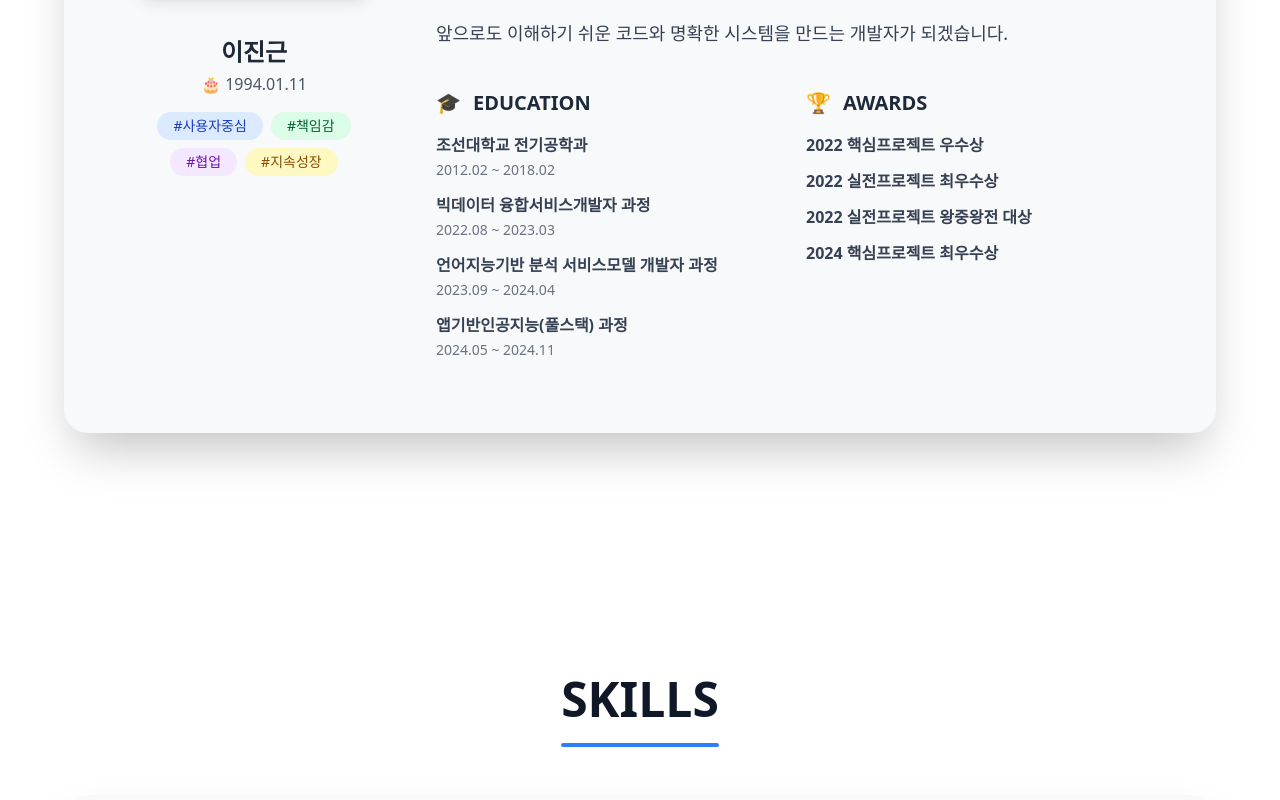
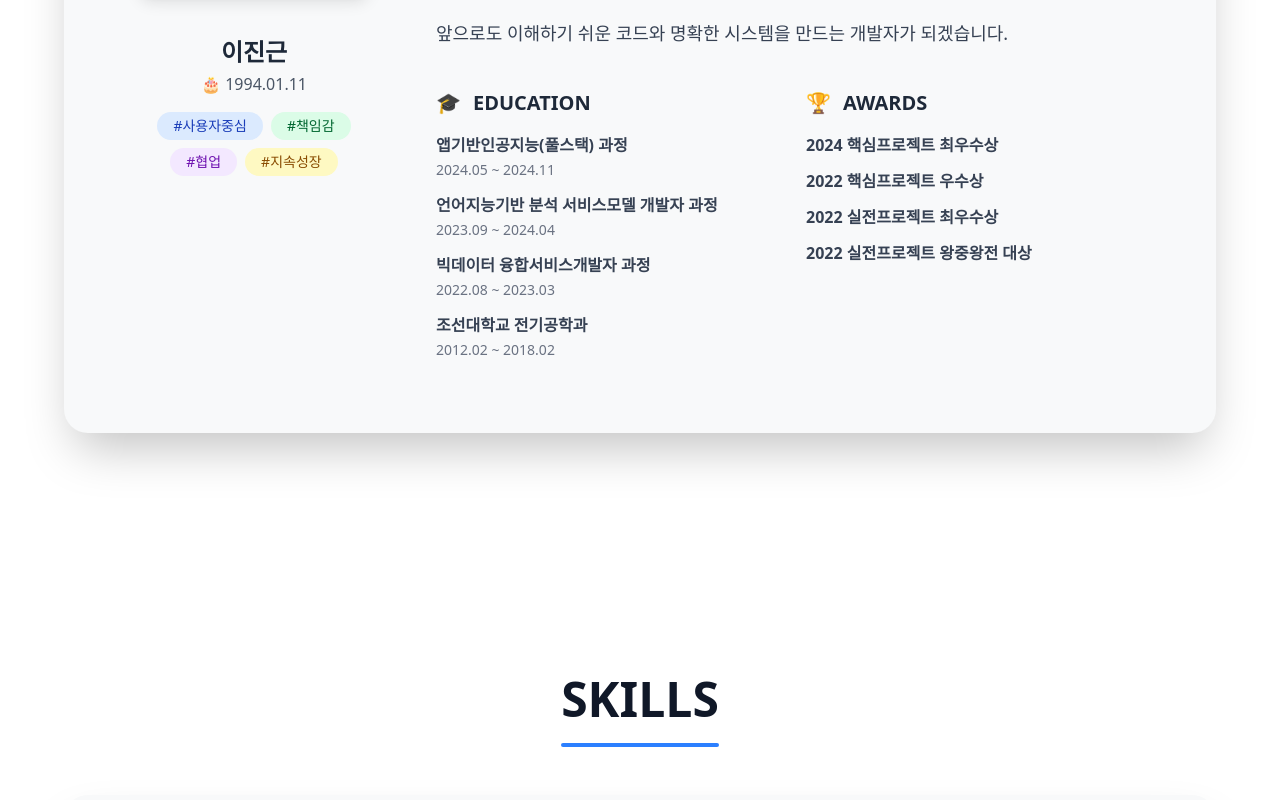
Before and after one commit to jingeunlee4559/myportfolio, a React (Vite) app: page / in a window 1280 px wide. Shown: the part 1300-2100 px from the top of the page. Built offline with nearby package versions, Linux system fonts and the light colour scheme.

Commit message:
어바웃 끝화면 수정

```diff
--- a/src/pages/About.jsx
+++ b/src/pages/About.jsx
@@ -5,19 +5,25 @@ const About = () => {
   return (
     // 'min-h-screen' 클래스를 제거하여 About 섹션이 내용에 따라 높이를 가지도록 수정합니다.
     // 'w-full flex flex-col items-center justify-center'는 내부 콘텐츠를 중앙 정렬합니다.
-    <div  id="about"
-    className="w-full flex flex-col items-center justify-center bg-white py-16 px-4 sm:px-6 lg:px-8">
+    <div
+      id="about"
+      className="w-full flex flex-col items-center justify-center bg-white py-16 px-4 sm:px-6 lg:px-8"
+    >
       {/* 제목 - ABOUT ME */}
-   <h2 className="text-4xl md:text-5xl font-extrabold text-gray-900 text-center mb-12">
-  <span className="inline-block relative pb-6"> {/* 새로운 span */}
-    ABOUT ME
-    <span className="absolute bottom-0 left-0 w-full h-1 bg-blue-500 rounded-full"></span>
-  </span>
-</h2>
+      <h2 className="text-4xl md:text-5xl font-extrabold text-gray-900 text-center mb-12">
+        <span className="inline-block relative pb-6">
+          {" "}
+          {/* 새로운 span */}
+          ABOUT ME
+          <span className="absolute bottom-0 left-0 w-full h-1 bg-blue-500 rounded-full"></span>
+        </span>
+      </h2>
 
       {/* 메인 카드 - 이 부분이 전체 내용을 감싸고 중앙에 위치합니다. */}
-      <div className="w-full max-w-6xl bg-[#f8f9fa] rounded-3xl shadow-2xl
-      flex flex-col md:flex-row justify-center gap-16 p-8 md:p-18 mx-auto">
+      <div
+        className="w-full max-w-6xl bg-[#f8f9fa] rounded-3xl shadow-2xl
+      flex flex-col md:flex-row justify-center gap-16 p-8 md:p-18 mx-auto"
+      >
         {/* 프로필 사진 및 기본정보 (왼쪽 영역) */}
         <div className="flex flex-col items-center basis-1/3 text-center">
           <img
@@ -25,13 +31,23 @@ const About = () => {
             alt="프로필"
             className="w-60 h-60 object-cover rounded-2xl shadow-lg mb-6"
           />
-          <div className="font-extrabold text-2xl text-gray-800 mt-4">이진근</div>
+          <div className="font-extrabold text-2xl text-gray-800 mt-4">
+            이진근
+          </div>
           <div className="text-gray-600 text-base mt-1">🎂 1994.01.11</div>
           <div className="flex flex-wrap gap-2 justify-center mt-4">
-            <span className="bg-blue-100 text-blue-800 rounded-full px-4 py-1 text-sm font-medium">#사용자중심</span>
-            <span className="bg-green-100 text-green-800 rounded-full px-4 py-1 text-sm font-medium">#책임감</span>
-            <span className="bg-purple-100 text-purple-800 rounded-full px-4 py-1 text-sm font-medium">#협업</span>
-            <span className="bg-yellow-100 text-yellow-800 rounded-full px-4 py-1 text-sm font-medium">#지속성장</span>
+            <span className="bg-blue-100 text-blue-800 rounded-full px-4 py-1 text-sm font-medium">
+              #사용자중심
+            </span>
+            <span className="bg-green-100 text-green-800 rounded-full px-4 py-1 text-sm font-medium">
+              #책임감
+            </span>
+            <span className="bg-purple-100 text-purple-800 rounded-full px-4 py-1 text-sm font-medium">
+              #협업
+            </span>
+            <span className="bg-yellow-100 text-yellow-800 rounded-full px-4 py-1 text-sm font-medium">
+              #지속성장
+            </span>
           </div>
         </div>
 
@@ -39,16 +55,25 @@ const About = () => {
         <div className="flex flex-col gap-10 basis-3/3">
           {/* 자기소개 */}
           <div className="text-gray-700 text-lg leading-relaxed text-center md:text-left">
-            끊임없이 배우며 성장하는 프론트엔드 개발자 이진근입니다. 웹 기술에 대한 꾸준한 관심과 함께,{" "}
-            <span className="font-bold">사용자 중심의 UI 구현</span>에 강점을 가지고 있습니다.
-            <br /><br />
-            HTML, CSS는 물론 JavaScript와 React 기반 프론트엔드 개발에 익숙하며, 자기주도적 학습과{" "}
-            <span className="font-bold">팀원 간의 원활한 협업 경험</span>을 쌓아왔습니다.
-            <br /><br />
-            인공지능사관학교에서 알고리즘, 컴퓨터 과학, 다양한 프레임워크를 체계적으로 익혔고, 다양한 실무 프로젝트를 통해 기술과{" "}
+            끊임없이 배우며 성장하는 프론트엔드 개발자 이진근입니다. 웹 기술에
+            대한 꾸준한 관심과 함께,{" "}
+            <span className="font-bold">사용자 중심의 UI 구현</span>에 강점을
+            가지고 있습니다.
+            <br />
+            <br />
+            HTML, CSS는 물론 JavaScript와 React 기반 프론트엔드 개발에 익숙하며,
+            자기주도적 학습과{" "}
+            <span className="font-bold">팀원 간의 원활한 협업 경험</span>을
+            쌓아왔습니다.
+            <br />
+            <br />
+            인공지능사관학교에서 알고리즘, 컴퓨터 과학, 다양한 프레임워크를
+            체계적으로 익혔고, 다양한 실무 프로젝트를 통해 기술과{" "}
             <span className="font-bold">소통력</span>을 동시에 길렀습니다.
-            <br /><br />
-            앞으로도 이해하기 쉬운 코드와 명확한 시스템을 만드는 개발자가 되겠습니다.
+            <br />
+            <br />
+            앞으로도 이해하기 쉬운 코드와 명확한 시스템을 만드는 개발자가
+            되겠습니다.
           </div>
 
           {/* 학력 & 수상 */}
@@ -56,24 +81,45 @@ const About = () => {
             {/* 학력 */}
             <div>
               <div className="font-bold text-xl text-gray-800 mb-4 flex items-center gap-3">
-                <span role="img" aria-label="education">🎓</span> EDUCATION
+                <span role="img" aria-label="education">
+                  🎓
+                </span>{" "}
+                EDUCATION
               </div>
               <ul className="text-base text-gray-700 space-y-3">
                 <li>
-                  <span className="font-semibold">조선대학교 전기공학과</span><br />
-                  <span className="text-gray-500 text-sm">2012.02 ~ 2018.02</span>
+                  <span className="font-semibold">
+                    앱기반인공지능(풀스택) 과정
+                  </span>
+                  <br />
+                  <span className="text-gray-500 text-sm">
+                    2024.05 ~ 2024.11
+                  </span>
                 </li>
                 <li>
-                  <span className="font-semibold">빅데이터 융합서비스개발자 과정</span><br />
-                  <span className="text-gray-500 text-sm">2022.08 ~ 2023.03</span>
+                  <span className="font-semibold">
+                    언어지능기반 분석 서비스모델 개발자 과정
+                  </span>
+                  <br />
+                  <span className="text-gray-500 text-sm">
+                    2023.09 ~ 2024.04
+                  </span>
                 </li>
                 <li>
-                  <span className="font-semibold">언어지능기반 분석 서비스모델 개발자 과정</span><br />
-                  <span className="text-gray-500 text-sm">2023.09 ~ 2024.04</span>
+                  <span className="font-semibold">
+                    빅데이터 융합서비스개발자 과정
+                  </span>
+                  <br />
+                  <span className="text-gray-500 text-sm">
+                    2022.08 ~ 2023.03
+                  </span>
                 </li>
                 <li>
-                  <span className="font-semibold">앱기반인공지능(풀스택) 과정</span><br />
-                  <span className="text-gray-500 text-sm">2024.05 ~ 2024.11</span>
+                  <span className="font-semibold">조선대학교 전기공학과</span>
+                  <br />
+                  <span className="text-gray-500 text-sm">
+                    2012.02 ~ 2018.02
+                  </span>
                 </li>
               </ul>
             </div>
@@ -81,13 +127,32 @@ const About = () => {
             {/* 수상 */}
             <div>
               <div className="font-bold text-xl text-gray-800 mb-4 flex items-center gap-3">
-                <span role="img" aria-label="awards">🏆</span> AWARDS
+                <span role="img" aria-label="awards">
+                  🏆
+                </span>{" "}
+                AWARDS
               </div>
               <ul className="text-base text-gray-700 space-y-3">
-                <li><span className="font-semibold">2022 핵심프로젝트 우수상</span></li>
-                <li><span className="font-semibold">2022 실전프로젝트 최우수상</span></li>
-                <li><span className="font-semibold">2022 실전프로젝트 왕중왕전 대상</span></li>
-                <li><span className="font-semibold">2024 핵심프로젝트 최우수상</span></li>
+                <li>
+                  <span className="font-semibold">
+                    2024 핵심프로젝트 최우수상
+                  </span>
+                </li>
+                <li>
+                  <span className="font-semibold">
+                    2022 핵심프로젝트 우수상
+                  </span>
+                </li>
+                <li>
+                  <span className="font-semibold">
+                    2022 실전프로젝트 최우수상
+                  </span>
+                </li>
+                <li>
+                  <span className="font-semibold">
+                    2022 실전프로젝트 왕중왕전 대상
+                  </span>
+                </li>
               </ul>
             </div>
           </div>
--- a/src/pages/ThankYouScreen.jsx
+++ b/src/pages/ThankYouScreen.jsx
@@ -13,12 +13,12 @@ const ThankYouScreen = () => {
       }}
     >
       {/* "Thank you" 텍스트 - 이 부분은 그대로 두셔도 됩니다. */}
-      <h1 className="text-8xl font-bold mb-4 opacity-80" style={{ fontSize: '10rem' }}>
+      <h1 className="text-7xl font-bold mb-4 opacity-80" style={{ fontSize: '10rem' }}>
         Thank you
       </h1>
 
       {/* "봐주셔서 감사합니다!" 텍스트 - 검정색 유지 */}
-      <p className="text-4xl font-semibold mb-8 opacity-90 text-black">
+      <p className="text-3xl font-semibold mb-8 opacity-90 text-black">
         봐주셔서 감사합니다!
       </p>
 
```
